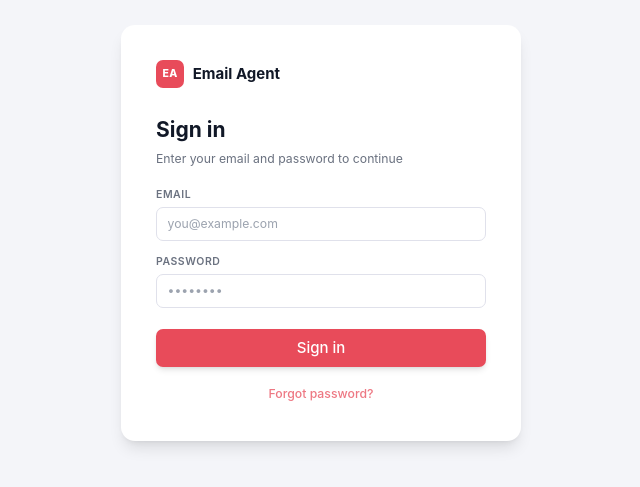
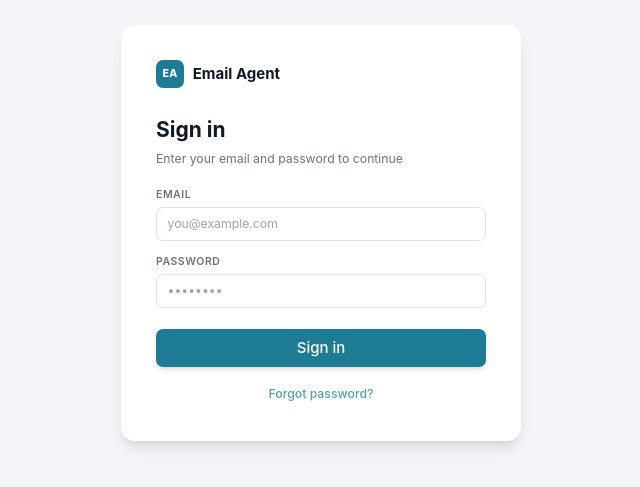
Before and after one commit to zk-qmy/email-agent, a React (Vite) app in the folder frontend/: page / in a window 1280 px wide. Shown: the part 167-654 px from the top of the page, without its empty margins (319-959 px from the left). Built offline with nearby package versions, Linux system fonts and the light colour scheme.

Commit message:
change accent color to blue-green

```diff
--- a/frontend/src/api/client.ts
+++ b/frontend/src/api/client.ts
@@ -121,7 +121,7 @@ export function escHtml(s: string): string {
     .replace(/"/g, '&quot;');
 }
 
-const AVATAR_COLORS = ['#e84b5a', '#6366f1', '#10b981', '#f59e0b', '#8b5cf6', '#0ea5e9', '#ec4899', '#14b8a6'];
+const AVATAR_COLORS = ['#16a34a', '#059669', '#10b981', '#22c55e', '#84cc16', '#8b5cf6', '#0ea5e9', '#14b8a6'];
 
 export function avatarColor(name: string): string {
   let n = 0;
--- a/frontend/src/components/Chat/ChatWidget.tsx
+++ b/frontend/src/components/Chat/ChatWidget.tsx
@@ -42,7 +42,7 @@ export function ChatWidget() {
       )}
 
       {chatOpen && (
-        <div className="fixed bottom-6 right-6 w-[400px] h-[500px] bg-white rounded-2xl shadow-xl flex overflow-hidden chat-in z-[1000]">
+        <div className="fixed bottom-6 right-6 w-[min(90vw,400px)] h-[min(85vh,500px)] bg-white rounded-2xl shadow-xl flex overflow-hidden chat-in z-[1000]">
           <div className="w-20 bg-bg border-r border-border flex flex-col">
             <ThreadSidebar />
           </div>
@@ -175,7 +175,7 @@ function ThreadedChatMessage({ msg }: { msg: ChatMessage }) {
         <div className="w-6 h-6 rounded-full bg-primary text-white text-[9px] font-bold flex items-center justify-center flex-shrink-0">AI</div>
       )}
       {isUser && (
-        <div className="w-6 h-6 rounded-full text-white text-[9px] font-bold flex items-center justify-center flex-shrink-0" style={{ backgroundColor: '#e84b5a' }}>
+        <div className="w-6 h-6 rounded-full text-white text-[9px] font-bold flex items-center justify-center flex-shrink-0 bg-primary">
           {name[0].toUpperCase()}
         </div>
       )}
--- a/frontend/src/components/Compose/ComposeForm.tsx
+++ b/frontend/src/components/Compose/ComposeForm.tsx
@@ -161,7 +161,7 @@ export function ComposeForm() {
                   <span className="text-text-muted">({(file.size / 1024).toFixed(0)}KB)</span>
                   <button
                     type="button"
-                    className="text-text-muted hover:text-danger ml-1 leading-none"
+                    className="text-text-muted hover:text-primary ml-1 leading-none"
                     onClick={() => removeAttachment(i)}
                   >
                     ✕
--- a/frontend/src/components/Layout/Toast.tsx
+++ b/frontend/src/components/Layout/Toast.tsx
@@ -23,7 +23,7 @@ function Toast({ message, type, onClose }: { message: string; type: string; onCl
   const typeClasses = {
     info: 'bg-blue-50 border-blue-200 text-blue-600',
     success: 'bg-success-light border-green-200 text-success',
-    error: 'bg-danger-light border-red-200 text-danger',
+    error: 'bg-danger-light border-green-200 text-danger',
   };
 
   return (
--- a/frontend/src/index.css
+++ b/frontend/src/index.css
@@ -57,6 +57,10 @@ html, body, #root {
   .textarea:focus {
     @apply outline-none border-border-focus ring-2 ring-primary/10;
   }
+
+  .btn-primary:hover {
+    @apply bg-green-700;
+  }
 }
 
 @keyframes blink {
@@ -79,7 +83,7 @@ html, body, #root {
   width: 24px;
   height: 24px;
   border: 3px solid #e8e8f0;
-  border-top-color: #e84b5a;
+  border-top-color: #16a34a;
   border-radius: 50%;
   animation: spin 0.6s linear infinite;
 }
--- a/frontend/tailwind.config.js
+++ b/frontend/tailwind.config.js
@@ -8,27 +8,27 @@ export default {
     extend: {
       colors: {
         primary: {
-          DEFAULT: '#e84b5a',
-          hover: '#d03a48',
-          light: '#fff0f1',
+          DEFAULT: '#1d7c93',
+          hover: '#15803d',
+          light: '#d9f99d',
         },
         success: {
           DEFAULT: '#10b981',
           light: '#ecfdf5',
         },
         danger: {
-          DEFAULT: '#e84b5a',
-          light: '#fff0f1',
+          DEFAULT: '#a1a932',
+          light: '#dcfce7',
         },
         warning: {
-          DEFAULT: '#f59e0b',
-          light: '#fffbeb',
+          DEFAULT: '#9e1d2c',
+          light: '#dcfce7',
         },
         bg: '#f4f5f9',
         card: '#ffffff',
         border: '#e8e8f0',
         'border-input': '#e0e1eb',
-        'border-focus': '#e84b5a',
+        'border-focus': '#16a34a',
         text: '#111827',
         'text-secondary': '#6b7280',
         'text-muted': '#9ca3af',
```
